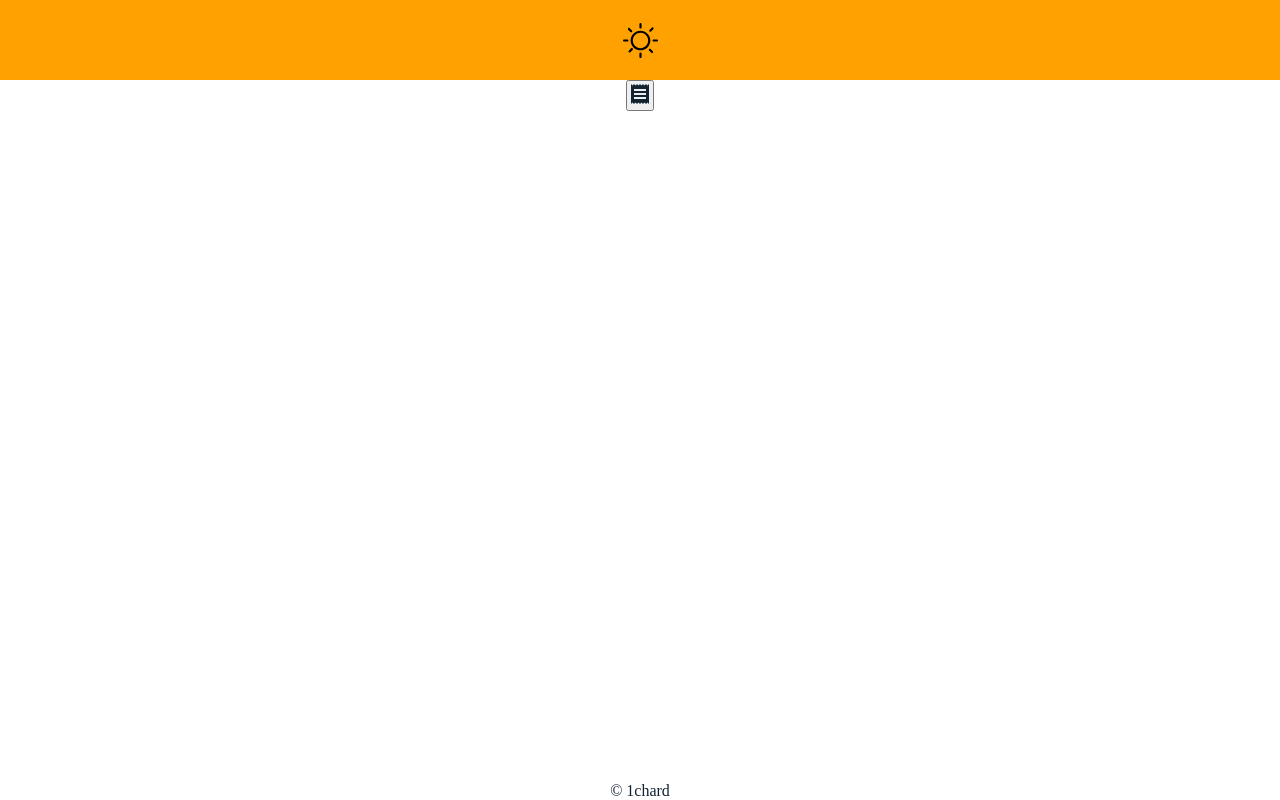
After one commit to 1chard/Projeto-2, a PHP site: page /dashboard.html in a window 1280 px wide. The commit adds this page. Run offline with PHP 8.4, Linux system fonts and the light colour scheme.

Commit message:
dashboard experimental

```diff
--- /dev/null
+++ b/dashboard.html
@@ -0,0 +1,45 @@
+<!DOCTYPE html>
+<html>
+    <head>
+        <title>Dashboard</title>
+        <meta charset="UTF-8">
+        <link href="https://fonts.googleapis.com/icon?family=Material+Icons"
+              rel="stylesheet">
+        <link rel="stylesheet" href="style/main_dashboard.css"/>
+        <script src="modules/tema.js">
+        </script>
+
+    </head>
+    <body>
+        <header>
+            <img src="img/moon.svg" alt="sol" id="mudaTema">
+        </header>
+        <nav>
+            <button>
+                <span class="material-icons">
+                    receipt
+                </span>
+            </button>
+        </nav>
+        <main>
+
+        </main>
+        <footer>
+            <p>
+                &copy; 1chard
+            </p>
+        </footer>
+        <script defer>
+            temaClaro(document.getElementById("mudaTema"))
+
+            document.getElementById("mudaTema").onclick = e => {
+                if (document.getElementById("mudaTema").src.includes("moon"))
+                    temaClaro(e.target);
+                else
+                    temaEscuro(e.target);
+
+                console.log("fff");
+            }
+        </script>
+    </body>
+</html>
--- /dev/null
+++ b/modules/tema.js
@@ -0,0 +1,22 @@
+const temaClaro = image => {
+    image.src = "./img/sun.svg"
+    document.body.style.setProperty("--main-color", "#ffa100");
+    document.body.style.setProperty("--main-extra", "#ffa100");
+    document.body.style.setProperty("--background-color", "#fff");
+    document.body.style.setProperty("--secondary-color", "#51d");
+    document.body.style.setProperty("--secondary-extra", "#40b");
+    document.body.style.setProperty("--text-color", "#123");
+    document.body.style.setProperty("--text-extra", "#512");
+}
+
+const temaEscuro = image => {
+    image.src = "./img/moon.svg"
+    document.body.style.setProperty("--main-color", "#202328");
+    document.body.style.setProperty("--main-extra", "#282c32");
+    document.body.style.setProperty("--background-color", "#1e2226");
+    document.body.style.setProperty("--background-extra", "#161b20");
+    document.body.style.setProperty("--secondary-color", "#701");
+    document.body.style.setProperty("--secondary-extra", "#730");
+    document.body.style.setProperty("--text-color", "#eec");
+    document.body.style.setProperty("--text-extra", "#da0");
+}
--- a/style/main.css
+++ b/style/main.css
@@ -9,7 +9,7 @@ body {
     display: flex;
     flex-flow: column nowrap;
     align-items: center;
-    min-height: 200vh;
+    min-height: 100vh;
 }
 
 body * {
@@ -17,7 +17,7 @@ body * {
 }
 
 
-/*aqui vai a tema de cores, padrao escuro*/
+/*aqui vai a tema de cores, padrao escuro, determinado por js*/
 *:root {
     --main-color: white;
     --main-extra: white;
--- /dev/null
+++ b/style/main_dashboard.css
@@ -0,0 +1,29 @@
+@import "main.css";
+
+header{
+    width: 100%;
+    height: 80px;
+    background-color: var(--main-color);
+    display: flex;
+    flex-flow: nowrap row;
+    align-items: center;
+    justify-content: center;
+    gap: 100%;
+    flex: 0 2 auto;
+}
+
+header > img{
+    width: 35px;
+}
+
+nav{
+    flex: 0 1 auto;
+}
+
+main{
+    flex: 1 0 auto;
+}
+
+footer{
+    flex: 0 0 auto;
+}
```
Also changed, not shown: index.html (+6 -3 lines), main.js (+5 -27 lines), style/banner_index.css (renamed from style/banner.css), style/header_index.css (renamed from style/header.css), style/main_index.css (renamed from style/principal.css).
